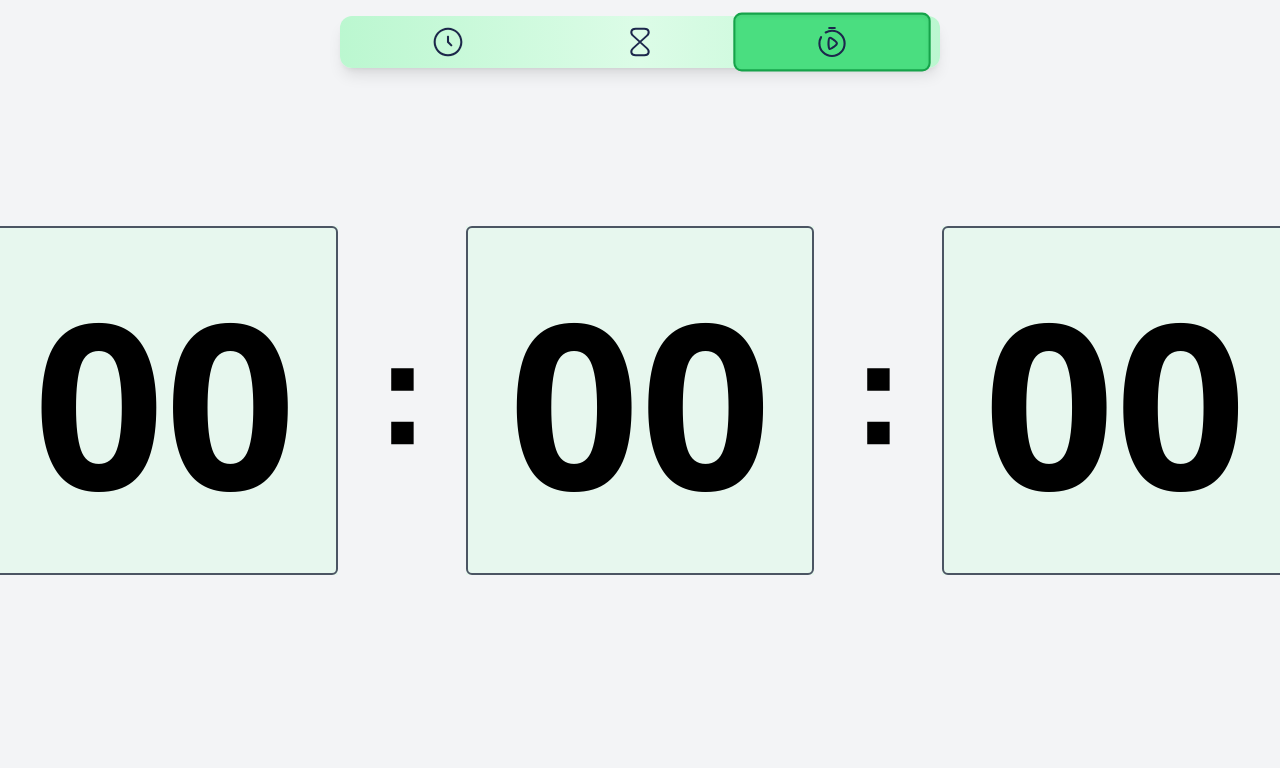
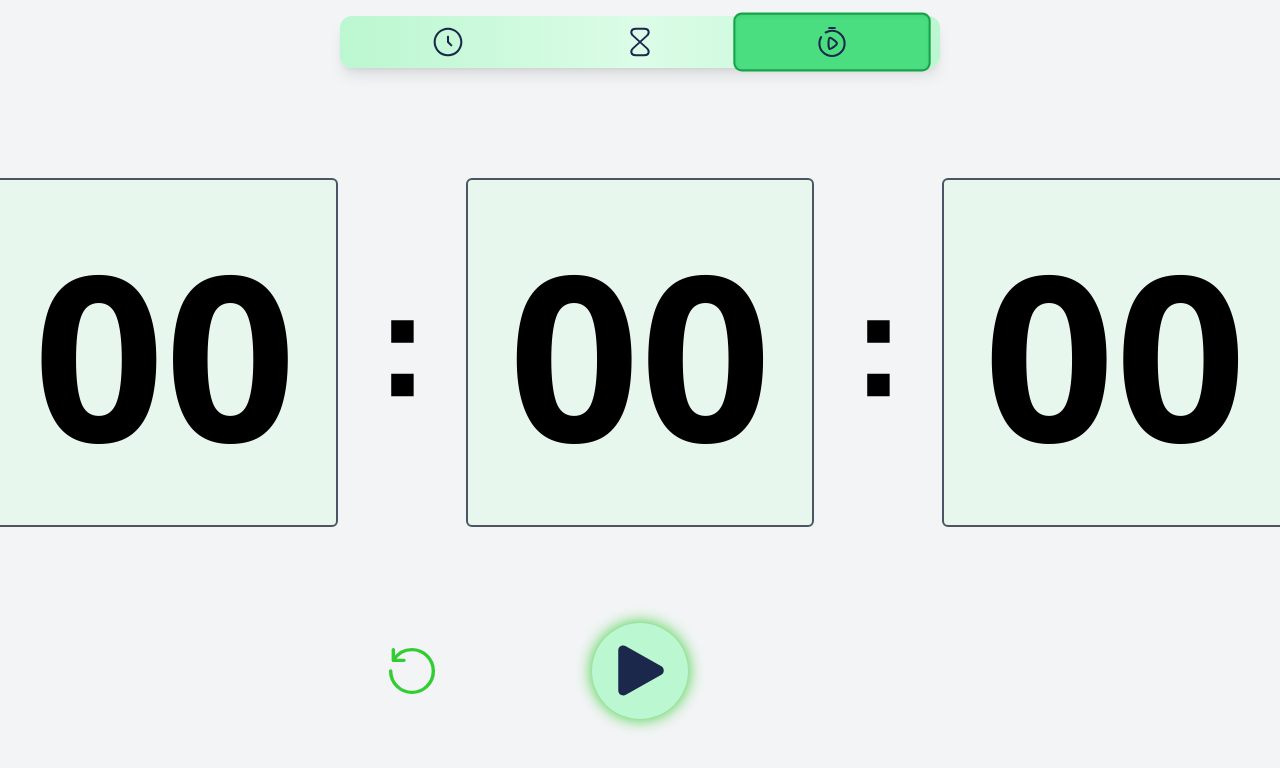
Before and after one commit to madni1122/Digital-Clock---Timer---Stopwatch, a React (Vite) app: page / in a window 1280 px wide. Both pictures are taken after a click on the button 832 px from the left and 42 px from the top of the page. Shown: the top 768 px of the page. Built offline with nearby package versions, Linux system fonts and the light colour scheme.

Commit message:
add stop watch start logic but not reset logic

```diff
--- a/src/App.jsx
+++ b/src/App.jsx
@@ -12,6 +12,7 @@ import getCurrentTime from "./composables/getDataObject";
 function App() {
   const [section, setSection] = useState("Clock");
   const { toggleFormat, clockTime } = useClockTime(getCurrentTime);
+
   return (
     <>
       <Header section={section} setSection={setSection} />
--- a/src/components/StopWatch.jsx
+++ b/src/components/StopWatch.jsx
@@ -1,17 +1,45 @@
-import React from "react";
 import TimeCard from "./TimeCard";
 import addZero from "../composables/addZero";
 import colon from "../assets/colon.svg";
+import { useEffect, useState } from "react";
+import ResetBtn from "./ResetBtn";
+import StartBtn from "./StartBtn";
+import useClockTime from "../hooks/useClockTime";
+import { toast } from "react-toastify";
 
 const StopWatch = () => {
+  const [watchStatus, setWatchStatus] = useState(false);
+
+  const { clockTime, setWatchTime } = useClockTime(undefined, watchStatus);
+
+  useEffect(() => {
+    if (watchStatus) {
+      toast.success("Don't switch to another tab");
+    }
+  }, [watchStatus]);
+
+  //   const startWatch = () => {};
+  const resetWatch = () => {
+    setWatchTime({ hours: 0, minutes: 0, secs: 0 });
+  };
+  const handleClick = () => {
+    let updatedStatus = !watchStatus;
+    setWatchStatus(updatedStatus);
+  };
+
   return (
     <>
       <div className="w-full h-full flex px-28 justify-center items-center">
-        <TimeCard>00</TimeCard>
+        <TimeCard>{addZero(clockTime.hr)}</TimeCard>
         <img src={colon} alt="colon icon" className="w-32 h-32" />
-        <TimeCard>00</TimeCard>
+        <TimeCard>{addZero(clockTime.min)}</TimeCard>
         <img src={colon} alt="colon icon" className="w-32 h-32" />
-        <TimeCard>00</TimeCard>
+        <TimeCard>{addZero(clockTime.sec)}</TimeCard>
+      </div>
+      <div className="flex justify-center items-center relative top-24">
+        {!watchStatus && <ResetBtn handleReset={resetWatch} />}
+
+        <StartBtn handleClick={handleClick} status={watchStatus} />
       </div>
     </>
   );
--- a/src/hooks/useClockTime.js
+++ b/src/hooks/useClockTime.js
@@ -1,8 +1,8 @@
 import { useEffect, useRef, useState } from "react";
 
-const useClockTime = (getTime = () => null) => {
-  let stopWatchTime = { hours: 0, minutes: 0, secs: 0 };
-  let { hours, minutes, secs } = getTime() || stopWatchTime;
+const useClockTime = (getTime = () => null, watchStatus = null) => {
+  const [watchTime, setWatchTime] = useState({ hours: 0, minutes: 0, secs: 0 });
+  let { hours, minutes, secs } = getTime() || watchTime;
   const [clockTime, setClockTime] = useState({
     hr: hours,
     min: minutes,
@@ -10,7 +10,9 @@ const useClockTime = (getTime = () => null) => {
     ampm: null,
   });
   const timeRef = useRef(null);
+
   useEffect(() => {
+    if (watchStatus === true || watchStatus === null) {
       timeRef.current = setInterval(() => {
         setClockTime((prevVal) => {
           let newSec = prevVal.sec + 1;
@@ -32,7 +34,8 @@ const useClockTime = (getTime = () => null) => {
         clearInterval(timeRef.current);
         timeRef.current = null;
       };
-  }, []);
+    }
+  }, [watchStatus]);
 
   const toggleFormat = () => {
     let { hours: hour } = getTime();
@@ -59,12 +62,16 @@ const useClockTime = (getTime = () => null) => {
       ampm = "AM";
       newHr = hour;
     }
+    if ((hour = 12)) {
+      newHr = hour;
+      ampm = "PM";
+    }
     if (hour > 12) {
       newHr = hour - 12;
       ampm = "PM";
     }
     setClockTime((prevVal) => ({ ...prevVal, hr: newHr, ampm: ampm }));
   };
-  return { toggleFormat, clockTime };
+  return { toggleFormat, clockTime, setWatchTime };
 };
 export default useClockTime;
```
Lines whose indentation alone changed are shown as unchanged.
